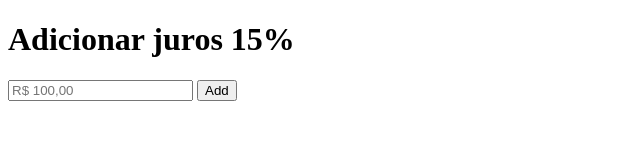
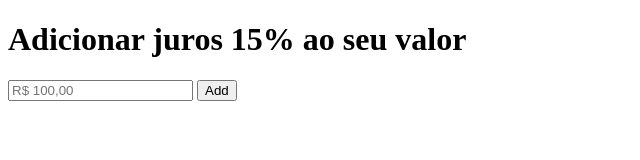
Before and after one commit to hudsonlhMartins/estudo_git_and_github, a plain HTML site: page index.html in a window 1280 px wide. Shown: the whole page, without its empty margins (0-640 px from the left). Drawn offline with Linux system fonts and the light colour scheme.

Commit message:
add name

```diff
--- a/index.html
+++ b/index.html
@@ -8,7 +8,7 @@
     <title>Document</title>
 </head>
 <body>
-    <h1>Adicionar juros 15%</h1>
+    <h1>Adicionar juros 15% ao seu valor</h1>
 
     <div id="box">
 
```
